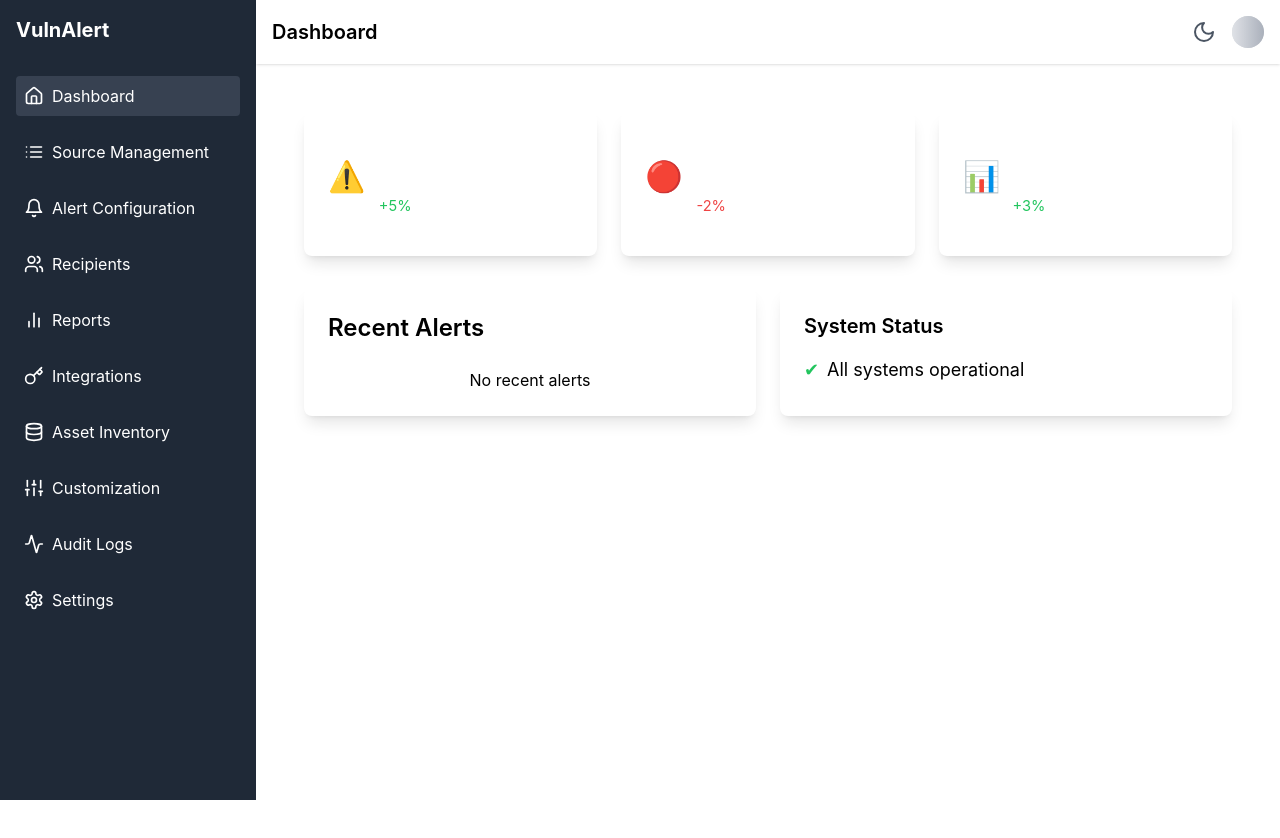
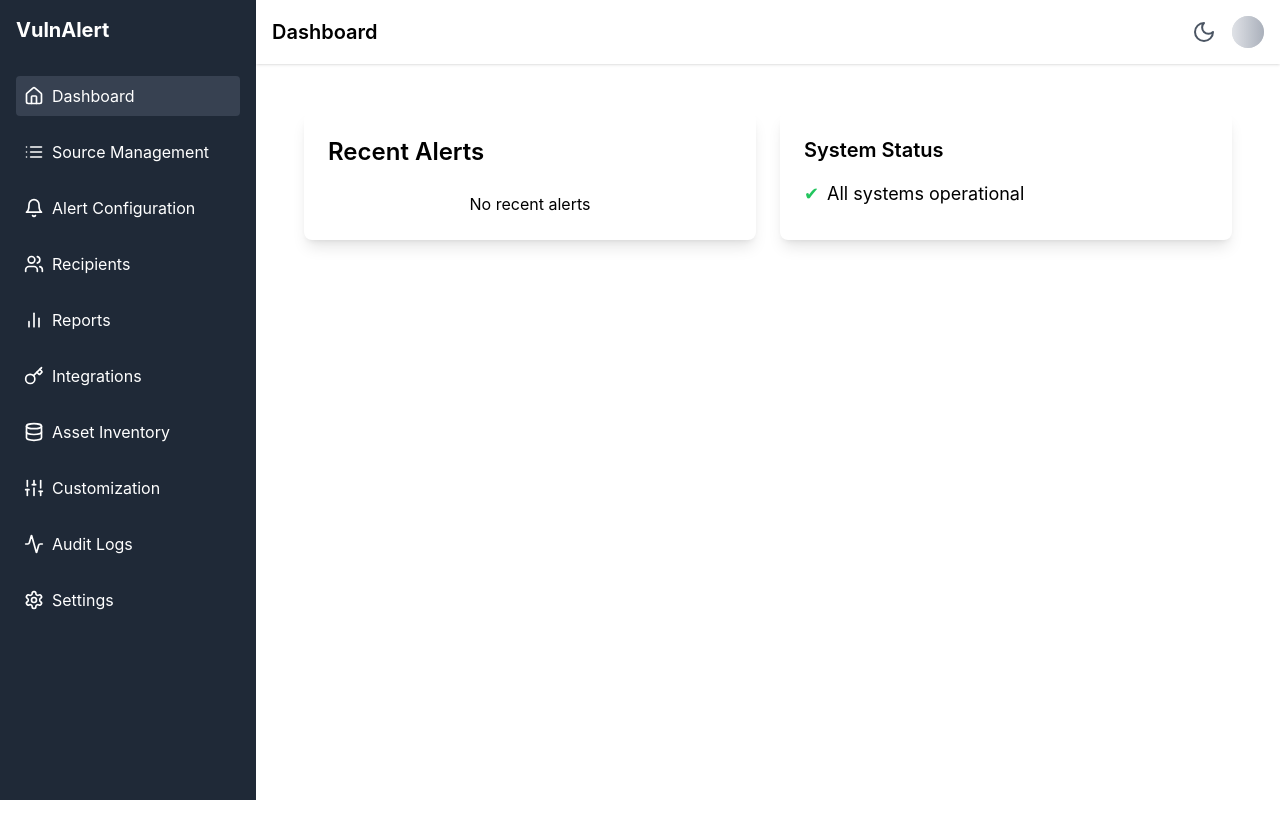
Before and after one commit to RohanRPM/VulnAlert, a React (Create React App) app: page /dashboard in a window 1280 px wide. Shown: the top 838 px of the page. Built offline with nearby package versions, Linux system fonts and the light colour scheme.

Commit message:
Updated UI and Disconnected BE

```diff
--- a/src/components/Dashboard.js
+++ b/src/components/Dashboard.js
@@ -15,29 +15,7 @@ const Dashboard = () => {
     <div className="p-6  min-h-screen">
       {/* Widget section with dynamic effect */}
       <animated.div style={fadeIn}>
-        <div className="grid grid-cols-3 gap-6 mb-8">
-          <Widget
-            title="Total Alerts"
-            value="1,234"
-            change={5}
-            icon="⚠️"
-            bgColor="bg-gradient-to-r from-yellow-400 to-orange-500"
-          />
-          <Widget
-            title="Critical Alerts"
-            value="12"
-            change={-2}
-            icon="🔴"
-            bgColor="bg-gradient-to-r from-red-500 to-pink-500"
-          />
-          <Widget
-            title="Sources Monitored"
-            value="56"
-            change={3}
-            icon="📊"
-            bgColor="bg-gradient-to-r from-green-400 to-teal-500"
-          />
-        </div>
+
       </animated.div>
 
       {/* Alerts and System Status */}
```
